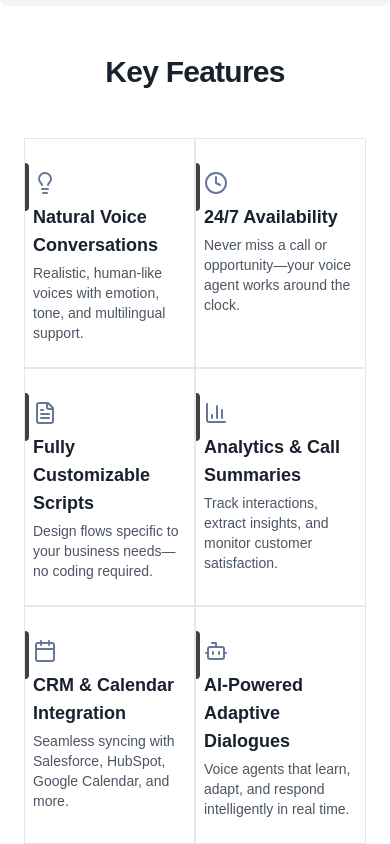
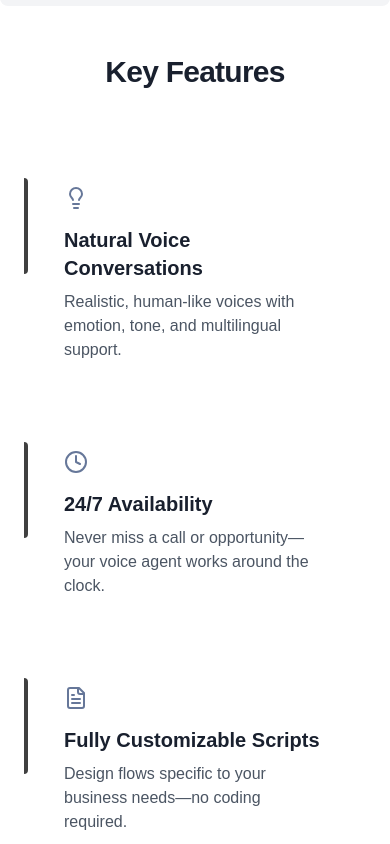
Before and after one commit to conversailabs/landing, a Next.js app: page / in a window 390 px wide. Shown: the part 1520-2364 px from the top of the page. Built offline with nearby package versions, Linux system fonts and the light colour scheme; no server answers.

Commit message:
Reverted changes made for mobile mode viewing of 2x2 components

```diff
--- a/src/components/KeyFeaturesSection.tsx
+++ b/src/components/KeyFeaturesSection.tsx
@@ -12,27 +12,6 @@ import {
 } from 'lucide-react'; // or your icon set
 import { useEffect, useRef, useState } from 'react';
 import { motion } from 'framer-motion';
-
-// Add custom CSS for mobile active state
-const customStyles = `
-@media (max-width: 640px) {
-  .mobile-active {
-    border-color: hsl(var(--primary)) !important;
-    border-width: 2px !important;
-    background-color: rgba(var(--primary-rgb), 0.05);
-  }
-
-  .mobile-active .bg-gradient-to-t {
-    opacity: 1 !important;
-  }
-
-  .group\/card {
-    margin: 0.2 !important;
-    padding-top: 4px !important;
-    padding-bottom: 4px !important;
-  }
-}
-`;
 
 const features = [
   {
@@ -114,30 +93,6 @@ const childrenVariants = {
 };
 
 const KeyFeaturesSection = () => {
-  const [activeCardIndex, setActiveCardIndex] = useState<number | null>(null);
-
-  // Function to handle card click/tap on mobile
-  const handleCardClick = (event: React.MouseEvent<HTMLDivElement>, index: number) => {
-    // Only apply for mobile view
-    if (window.innerWidth <= 640) {
-      event.stopPropagation(); // Prevent bubbling to document click handler
-      setActiveCardIndex(prev => prev === index ? null : index);
-    }
-  };
-
-  // Add a document click handler to reset active card when clicking elsewhere
-  useEffect(() => {
-    const handleDocumentClick = () => {
-      setActiveCardIndex(null);
-    };
-
-    document.addEventListener('click', handleDocumentClick);
-
-    return () => {
-      document.removeEventListener('click', handleDocumentClick);
-    };
-  }, []);
-
   return (
     <motion.section
       className="container mx-auto flex min-h-[350px] w-full max-w-7xl flex-col items-center justify-center gap-y-12 p-6 sm:py-14 lg:gap-y-16"
@@ -146,7 +101,6 @@ const KeyFeaturesSection = () => {
       initial="hidden"
       id="features"
     >
-      <style dangerouslySetInnerHTML={{ __html: customStyles }} />
       <div className="flex flex-col items-center">
         <motion.h2
           className="leading-[1.1]! mb-0 mt-6 text-center text-3xl font-semibold tracking-tight text-foreground md:text-5xl lg:text-center"
@@ -156,14 +110,13 @@ const KeyFeaturesSection = () => {
         </motion.h2>
       </div>
       <motion.div
-        className="mx-auto grid grid-cols-2 md:grid-cols-2 lg:grid-cols-4 gap-0"
+        className="mx-auto grid grid-cols-1 md:grid-cols-2 lg:grid-cols-4"
       >
         {features.map((feature, index) => (
           <motion.div
             className={cn(
-              'group/card relative flex h-full w-full max-w-7xl flex-col overflow-hidden border border-border py-6 sm:py-10 transition-all duration-300 hover:border-primary hover:border-2 cursor-pointer m-0',
+              'group/card relative flex h-full w-full max-w-7xl flex-col overflow-hidden border-border py-10 transition-all duration-300 hover:border-primary hover:border-2',
               {
-                'mobile-active': activeCardIndex === index,
                 'lg:border-t': index % 3 === 0 && index < 4,
                 'lg:border-b':
                   ((index % 4 === 0 || index === features.length - 1) && index >= 4) ||
@@ -173,7 +126,6 @@ const KeyFeaturesSection = () => {
                 'lg:border-r': (index >= 4 && index % 4 === 0) || index === 0,
               },
             )}
-            onClick={(e) => handleCardClick(e, index)}
             key={index}
             variants={{
               visible: {
@@ -192,7 +144,7 @@ const KeyFeaturesSection = () => {
             <div className="absolute inset-0 h-full w-full bg-gradient-to-t from-primary/10 to-transparent opacity-0 transition duration-200 group-hover/card:opacity-100 dark:from-primary/10"></div>
             <div
               className={cn(
-                'mb-2 sm:mb-4 mt-2 px-2 sm:px-10 transition-all duration-200 group-hover/card:translate-x-1',
+                'mb-4 mt-2 px-10 transition-all duration-200 group-hover/card:translate-x-2',
                 {
                   'lg:group-hover/card:-translate-x-2 lg:group-hover/card:-translate-y-0':
                     index === 2 || index === 6,
@@ -209,7 +161,7 @@ const KeyFeaturesSection = () => {
             </div>
             <div
               className={cn(
-                'z-10 px-2 sm:px-10 transition-all duration-200 group-hover/card:translate-x-1',
+                'z-10 px-10 transition-all duration-200 group-hover/card:translate-x-2',
                 {
                   'lg:group-hover/card:-translate-x-2 lg:group-hover/card:-translate-y-0':
                     index === 2 || index === 6,
@@ -222,24 +174,24 @@ const KeyFeaturesSection = () => {
                 },
               )}
             >
-              <h2 className="relative mt-0 text-left text-lg sm:text-xl font-bold text-foreground">
+              <h2 className="relative mt-0 text-left text-xl font-bold text-foreground">
                 {feature.title}
               </h2>
-              <p className="text-sm sm:text-md mt-1 sm:mt-2 max-w-xs pr-1 sm:pr-4 text-left text-gray-600">
+              <p className="text-md mt-2 max-w-xs pr-4 text-left text-gray-600">
                 {feature.description}
               </p>
             </div>
             <div
               className={cn(
-                'absolute left-0 bg-neutral-700 transition-all duration-200 group-hover/card:h-[0.4rem] group-hover/card:bg-primary',
+                'absolute bg-neutral-700 transition-all duration-200 group-hover/card:h-[0.4rem] group-hover/card:bg-primary',
                 {
-                  'h-[3rem] w-1 rounded-br-full rounded-tr-full group-hover/card:h-[3.5rem] lg:left-[calc(50%-3rem)] lg:top-0 lg:h-1 lg:w-[6rem] lg:rounded-bl-full lg:rounded-br-full lg:rounded-tl-none lg:rounded-tr-none lg:group-hover/card:h-1 lg:group-hover/card:w-[6.5rem]':
+                  'h-[6rem] w-1 rounded-br-full rounded-tr-full group-hover/card:h-[6.5rem] lg:left-[calc(50%-3rem)] lg:top-0 lg:h-1 lg:w-[6rem] lg:rounded-bl-full lg:rounded-br-full lg:rounded-tl-none lg:rounded-tr-none lg:group-hover/card:h-1 lg:group-hover/card:w-[6.5rem]':
                     index === 0 || index === 3,
-                  'h-[3rem] w-1 rounded-br-full rounded-tr-full group-hover/card:h-[3.5rem] lg:left-0 lg:top-[calc(50%-3rem)]':
+                  'h-[6rem] w-1 rounded-br-full rounded-tr-full group-hover/card:h-[6.5rem] lg:left-0 lg:top-[calc(50%-3rem)]':
                     index === 1 || index === 5,
-                  'h-[3rem] w-1 rounded-br-full rounded-tr-full group-hover/card:h-[3.5rem] lg:right-0 lg:top-[calc(50%-3rem)] lg:rounded-bl-full lg:rounded-br-none lg:rounded-tl-full lg:rounded-tr-none':
+                  'h-[6rem] w-1 rounded-br-full rounded-tr-full group-hover/card:h-[6.5rem] lg:right-0 lg:top-[calc(50%-3rem)] lg:rounded-bl-full lg:rounded-br-none lg:rounded-tl-full lg:rounded-tr-none':
                     index === 2 || index === 6,
-                  'h-[3rem] w-1 rounded-br-full rounded-tr-full group-hover/card:h-[3.5rem] lg:bottom-0 lg:left-[calc(50%-3rem)] lg:h-1 lg:w-[6rem] lg:rounded-bl-none lg:rounded-br-none lg:rounded-tl-full lg:rounded-tr-full lg:group-hover/card:h-1 lg:group-hover/card:w-[6.5rem]':
+                  'h-[6rem] w-1 rounded-br-full rounded-tr-full group-hover/card:h-[6.5rem] lg:bottom-0 lg:left-[calc(50%-3rem)] lg:h-1 lg:w-[6rem] lg:rounded-bl-none lg:rounded-br-none lg:rounded-tl-full lg:rounded-tr-full lg:group-hover/card:h-1 lg:group-hover/card:w-[6.5rem]':
                     index === 4 || index === features.length - 1,
                 },
               )}
```
